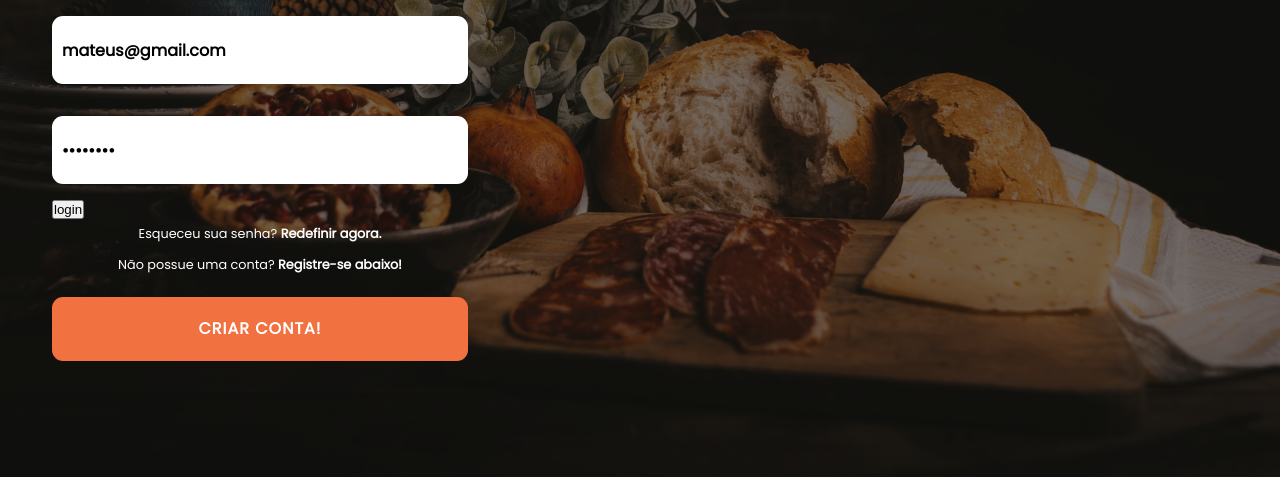
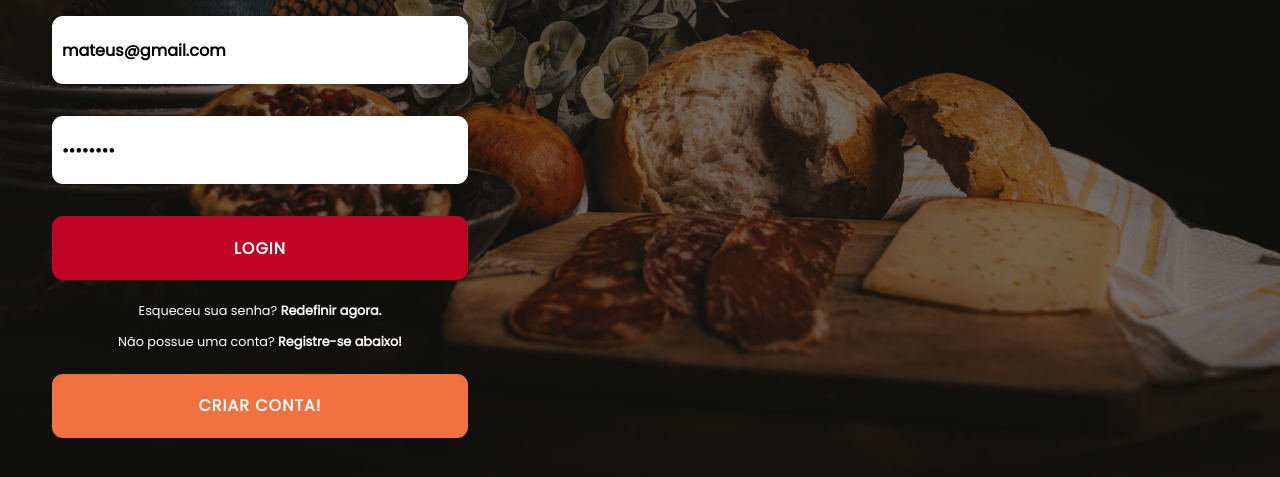
Before and after one commit to mateussperess/projeto-da, a Django app: page /users/login/ in a window 1280 px wide. Shown: the part 296-773 px from the top of the page. Run offline with Django 4.2, Linux system fonts and the light colour scheme.

```diff
--- a/random_recipes/app_random_recipes/static/css/style-login.css
+++ b/random_recipes/app_random_recipes/static/css/style-login.css
@@ -21,7 +21,7 @@ body
   background-blend-mode: multiply; /* Mistura de cores para escurecer */
 }
 
-@media(min-width: 320px) and (max-width: 768px)
+@media(min-width: 320px) and (max-width: 767px)
 {
   body
   {
@@ -107,7 +107,7 @@ body
   color: #000000;
  }
 
- section form button:nth-child(3)
+ section form button[type=submit]
  {
   height: 4rem;
   width: 100%;
@@ -327,7 +327,7 @@ body
  }
 }
 
-@media(min-width:1024px)
+@media(min-width:769px)
 {
   body
   {
@@ -416,13 +416,10 @@ body
   color: #000000;
  }
 
- section form button:nth-child(3)
-{
+ .btn_login{
   transition: 0.2s;
-
   height: 4rem;
   width: 100%;
-
   border-radius: 11px;
   border: none;
   outline: none;
@@ -431,7 +428,6 @@ body
   font-weight: 600;
   letter-spacing: 1px;
   text-transform: uppercase;
-
   background-color: #BF0426;
   color: white;
   margin-block: 1rem;
@@ -441,6 +437,7 @@ body
  {
   height: 4rem;
   width: 100%;
+  transition: 0.2s;
 
   border-radius: 11px;
   border: none;
@@ -486,19 +483,23 @@ body
 /*    HOVERS     */
 /*****************/
 
-section form button:nth-child(3):hover
+section button:hover
 {
-  transition: 0.2s;
+  background-color: #d60027;
   letter-spacing: 0.2rem;
-  cursor: pointer;
-  background-color: #d60027;
-  color: white;
-  margin-block: 1rem;
 }
 
 section form .addons button:hover
 {
- transition: 0.2s;
- cursor: pointer;
  background-color: #fd6832;
+ letter-spacing: 0.2rem;
+
 }
+
+button:hover
+{
+  transition: 0.2s;
+  cursor: pointer;
+  margin-block: 1rem;
+  color: white;
+}
--- a/random_recipes/app_random_recipes/templates/users/login.html
+++ b/random_recipes/app_random_recipes/templates/users/login.html
@@ -34,7 +34,7 @@
             <input placeholder="Senha:" type="password" name="password" id="passwordInput" value="12345678" required>
           </div>
 
-          <button type="submit"> login </button>
+          <button type="submit" id="submit" class="btn_login"> login </button>
 
           <div class="addons">
             <span> Esqueceu sua senha? <a href="#"> Redefinir agora.</a></span>
--- a/random_recipes/app_random_recipes/templates/users/register.html
+++ b/random_recipes/app_random_recipes/templates/users/register.html
@@ -25,7 +25,8 @@
     <section>
 
       <div class="form-area">
-        <form action="{% url 'app_random_recipes:register' %}">
+        <form action="{% url 'app_random_recipes:register' %}" method="POST">
+          {% csrf_token %}
 
           <div class="input-box">
             <!-- <label for="">email: </label> -->
--- a/random_recipes/app_random_recipes/views.py
+++ b/random_recipes/app_random_recipes/views.py
@@ -1,6 +1,6 @@
 from django.shortcuts import render
 from django.http import HttpResponse
-# from .models import User
+from .models import User
 from rest_framework.views import APIView
 
 # Create your views here.
```
Also changed, not shown: random_recipes/app_random_recipes/models.py (+4 -4 lines), random_recipes/app_random_recipes/static/css/style-register.css (+16 -1 lines).
